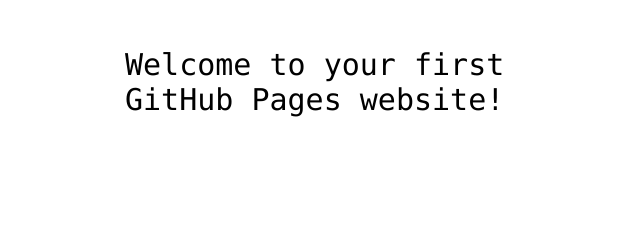
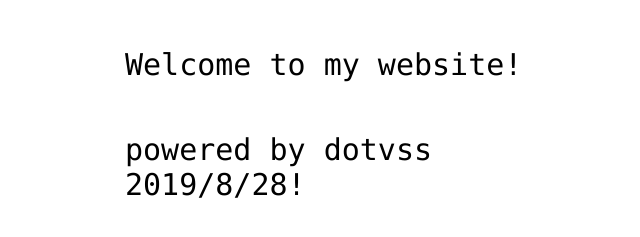
Before and after one commit to dotvss/vss.github.io, a plain HTML site: page index.html in a window 1280 px wide. Shown: the part 341-578 px from the top of the page, without its empty margins (315-955 px from the left). Drawn offline with Linux system fonts and the light colour scheme.

Commit message:
Update index.html

```diff
--- a/index.html
+++ b/index.html
@@ -12,7 +12,26 @@
 <img src="https://octodex.github.com/images/daftpunktocat-thomas.gif" id="octocat" alt="octocat-gif" />
 
 <!-- Change this code here by copy and pasting your template on line 15 -->
-<p>Welcome to your first GitHub Pages website!</p>
+<p>Welcome to my website!</p>
 
+
+
+
+
+
+
+
+
+
+
+
+
+
+
+
+
+
+
+  <p>powered by dotvss 2019/8/28!</p>
 </body>
 </html>
```
